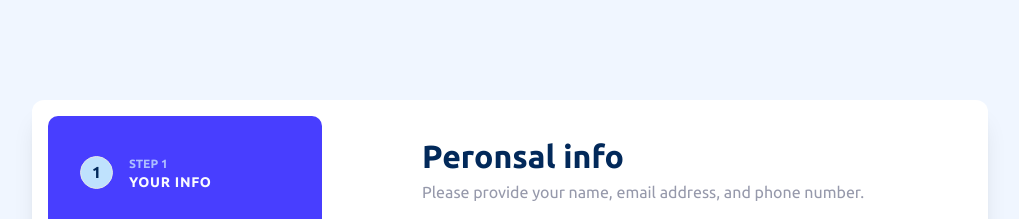
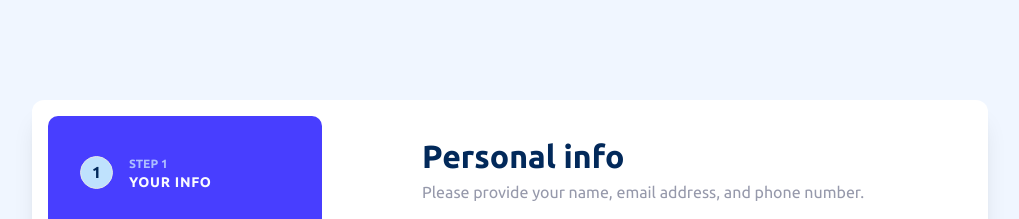
Before and after one commit to ElHuzain/multi-step-form, a React (Vite) app: page / in a window 1280 px wide. Shown: the top 219 px of the page, without its empty margins (130-1149 px from the left). Built offline with nearby package versions, Linux system fonts and the light colour scheme.

Commit message:
fixing typo

```diff
--- a/src/components/formContainer.tsx
+++ b/src/components/formContainer.tsx
@@ -37,7 +37,7 @@ const FormContainer = (props: Props) => {
   const getTitle = () => {
     switch(stepper) {
       case 0: return {
-        title: "Peronsal info",
+        title: "Personal info",
         description: "Please provide your name, email address, and phone number.",
       };
       case 1: return {
```
